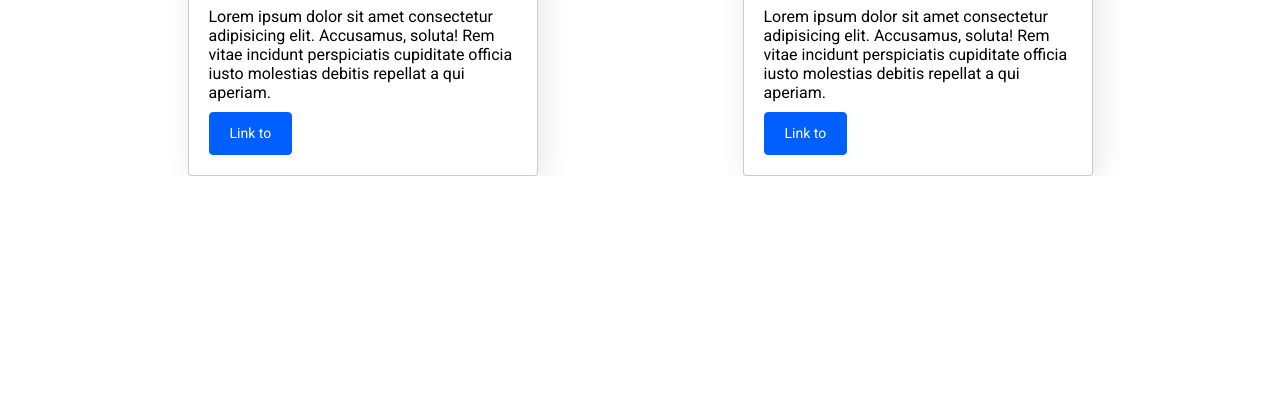
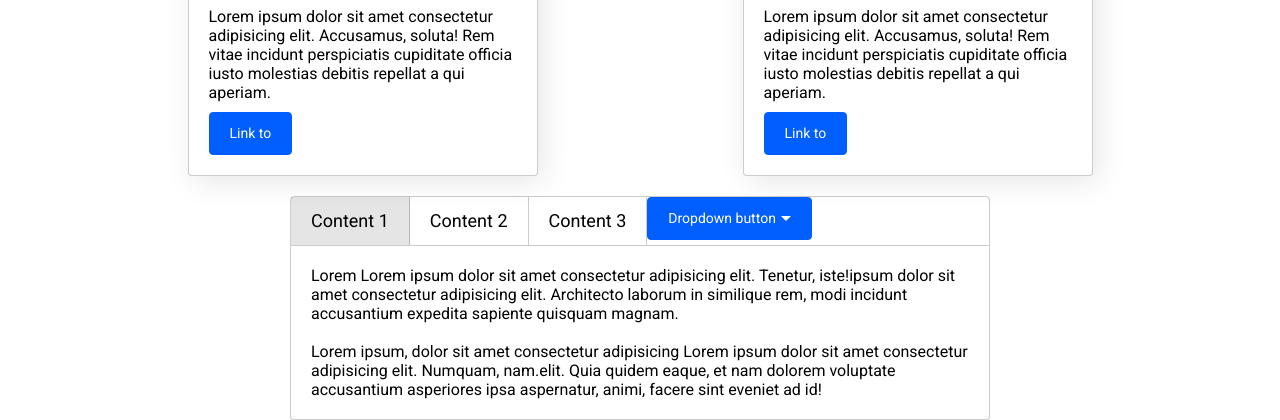
Before and after one commit to Arsaide/Project-Files, a plain HTML site: page LIBRARY/index.html in a window 1280 px wide. Shown: the part 885-1305 px from the top of the page. Before the commit the page ends 1061 px from the top, so only its background shows below. Drawn offline with nearby package versions, Linux system fonts and the light colour scheme; files that its build step writes are made by us from their sources; a script that the page names is missing.

Commit message:
Tabs
Created new files:
tab.js in folder /components/

Created and updated new functions:
tab() function in /components/tab.js

```diff
--- a/LIBRARY/index.html
+++ b/LIBRARY/index.html
@@ -118,6 +118,40 @@
             </div>
         </div>
 
+
+        <!-- Tabs -->
+
+        <div class="tab mt-20 block-center">
+            <div class="tab-panel" data-tabpanel>
+                <div class="tab-item tab-item__active">Content 1</div>
+                <div class="tab-item">Content 2</div>
+                <div class="tab-item">Content 3</div>
+                <div class="dropdown">
+                    <button class="btn btn-primary dropdown-toggle" id="dropdownMenuButton"2>Dropdown button</button>
+                    <div class="dropdown-menu" data-toggle-id="dropdownMenuButton2">
+                        <a href="#" class="dropdown-item">Action №1</a>
+                        <a href="#" class="dropdown-item">Action №2</a>
+                        <a href="#" class="dropdown-item">Action №3</a>
+                    </div>
+                </div>
+            </div>
+            <div class="tab-content tab-content__active">
+                Lorem Lorem ipsum dolor sit amet consectetur adipisicing elit. Tenetur, iste!ipsum dolor sit amet consectetur adipisicing elit.        Architecto laborum in similique rem, modi incidunt accusantium expedita sapiente quisquam magnam.
+                <br><br>
+                Lorem ipsum, dolor sit amet consectetur adipisicing Lorem ipsum dolor sit amet consectetur adipisicing elit. Numquam, nam.elit. Quia quidem eaque, et nam dolorem voluptate accusantium asperiores ipsa aspernatur, animi, facere sint eveniet ad id!
+            </div>
+            <div class="tab-content">
+                Lorem Lorem ipsum dolor sit amet consectetur adipisicing elit. Tenetur, iste!ipsum dolor sit amet consectetur adipisicing elit.        Architecto laborum in similique rem, modi incidunt accusantium expedita sapiente quisquam magnam.orem Lorem ipsum dolor sit amet consectetur adipisicing elit. Tenetur, iste!ipsum dolor sit amet consectetur adipisicing elit.        Architecto laborum in similique rem, modi incidunt accusantium expedita sapiente quisquam magnam.orem Lorem ipsum dolor sit amet consectetur adipisicing elit. Tenetur, iste!ipsum dolor sit amet consectetur adipisicing elit.        Architecto laborum in similique rem, modi incidunt accusantium expedita sapiente quisquam magnam.
+                <br><br>
+                Lorem ipsum, dolor sit amet consectetur adipisicing Lorem ipsum dolor sit amet consectetur adipisicing elit. Numquam, nam.elit. Quia quidem eaque, et nam dolorem voluptate accusantium asperiores ipsa aspernatur, animi, facere sint eveniet ad id!orem Lorem ipsum dolor sit amet consectetur adipisicing elit. Tenetur, iste!ipsum dolor sit amet consectetur adipisicing elit.        Architecto laborum in similique rem, modi incidunt accusantium expedita sapiente quisquam magnam.orem Lorem ipsum dolor sit amet consectetur adipisicing elit. Tenetur, iste!ipsum dolor sit amet consectetur adipisicing elit.        Architecto laborum in similique rem, modi incidunt accusantium expedita sapiente quisquam magnam.
+            </div>
+            <div class="tab-content ">
+                Lorem Lorem ipsum dolor sit amet consectetur adipisicing elit.
+                <br><br>
+                Lorem ipsum, dolor sit amet consectetur adipisicing
+            </div>
+        </div>
+
     </div>
 
     <script src='script.js'></script>
--- /dev/null
+++ b/LIBRARY/js/lib/components/tab.js
@@ -0,0 +1,20 @@
+import $ from "../core";
+
+$.prototype.tab = function() {
+    for(let i = 0; i < this.length; i++) {
+        $(this[i]).on('click', () => {
+            $(this[i])
+                .addClass('tab-item__active')
+                .fadeIn(500)
+                .siblings()
+                .removeClass('tab-item__active')
+                .closest('.tab')
+                .find('.tab-content')
+                .removeClass('tab-content__active')
+                .eq($(this[i]).index())
+                .addClass('tab-content__active');
+        });
+    }
+};
+
+$('[data-tabpanel] .tab-item').tab();
--- a/LIBRARY/js/lib/lib.js
+++ b/LIBRARY/js/lib/lib.js
@@ -6,5 +6,6 @@ import './modules/actions';
 import './modules/effects';
 import './components/dropdown';
 import './components/modal';
+import './components/tab';
 
 export default $;
--- /dev/null
+++ b/LIBRARY/sass/components/tab.scss
@@ -0,0 +1,34 @@
+.tab {
+    max-width: 700px;
+    &-panel {
+        display: flex;
+        flex-wrap: wrap;
+        width: 100%;
+        min-height: 50px;
+        border: 1px solid rgba(0,0,0,.2);
+        border-radius: 4px 4px 0 0;
+    }
+    &-item {
+        font-size: 18px;
+        line-height: 27px;
+        padding: 10px 20px;
+        border-right: 1px solid rgba(0,0,0,.2);
+        cursor: pointer;
+        &:last-child {
+            border-right: none;
+        }
+        &__active {
+            background-color: rgba(0,0,0,.1);
+        }
+    }
+    &-content {
+        display: none;
+        padding: 20px;
+        border: 1px solid rgba(0,0,0,.2);
+        border-top: none;
+        border-radius: 0 0 4px 4px;
+        &__active {
+            display: block;
+        }
+    }
+}
--- a/LIBRARY/sass/components/ui.scss
+++ b/LIBRARY/sass/components/ui.scss
@@ -1,4 +1,5 @@
 @import './button.scss';
 @import './dropdown.scss';
 @import './card.scss';
-@import './modal.scss'
+@import './modal.scss';
+@import './tab.scss';
```
Also changed, not shown: LIBRARY/js/lib/components/modal.js.
